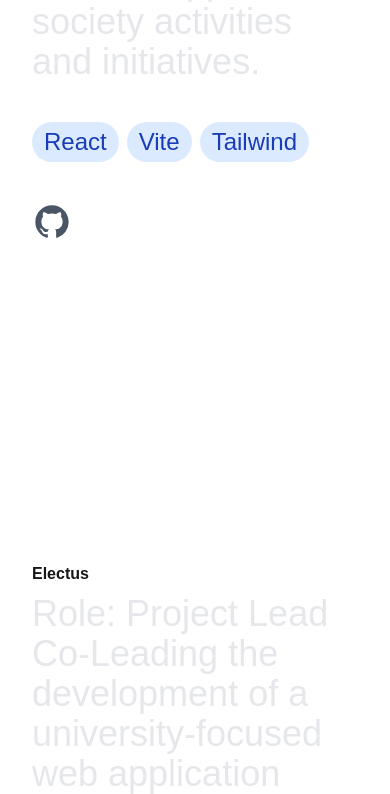
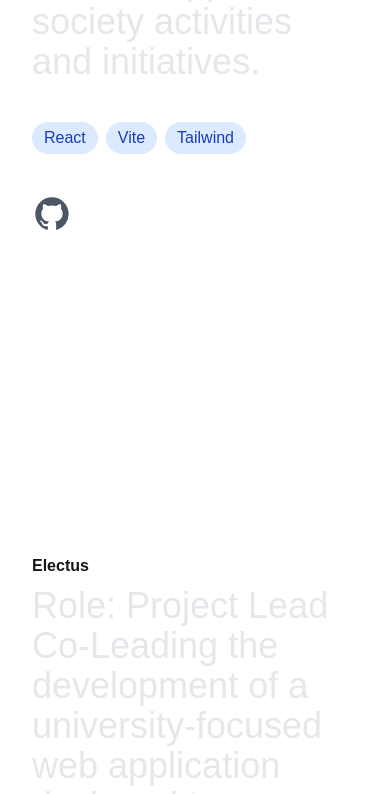
Before and after one commit to IrisEcole/portfolio, a Next.js app in the folder my-app/: page /portfolio/ in a window 390 px wide. Shown: the part 1740-2534 px from the top of the page. Built offline with nearby package versions, Linux system fonts and the light colour scheme; grey boxes are pictures that could not be loaded.

Commit message:
small screen font size project row

```diff
--- a/my-app/app/components/ProjectRow.tsx
+++ b/my-app/app/components/ProjectRow.tsx
@@ -42,13 +42,13 @@ const ProjectRow: React.FC<ProjectRowProps> = ({ project }) => (
         href={project.demo}
         target="_blank"
         rel="noopener noreferrer"
-        className=" sm:text-2xl md:text-7xl font-bold mb-2 inline-block underline hover:text-white/50"
+        className=" sm:text-6xl md:text-7xl font-bold mb-2 inline-block underline hover:text-white/50"
         >
         {project.title}
         </a>
 
       ) : (
-        <h3 className=" sm:text-2xl md:text-7xl font-bold mb-2">{project.title}</h3>
+        <h3 className=" sm:text-6xl md:text-7xl font-bold mb-2">{project.title}</h3>
       )}
 
       <p className="text-gray-200 text-4xl mb-4 whitespace-pre-line">{project.description}</p>
@@ -57,7 +57,7 @@ const ProjectRow: React.FC<ProjectRowProps> = ({ project }) => (
         {project.tech.map((tech) => (
           <span
             key={tech}
-            className="bg-blue-100 text-blue-800 px-3 py-1 my-6 rounded-full text-2xl font-medium"
+            className="bg-blue-100 text-blue-800 px-3 py-1 my-6 rounded-full sm:text-lg md:text-2xl font-medium"
           >
             {tech}
           </span>
```
